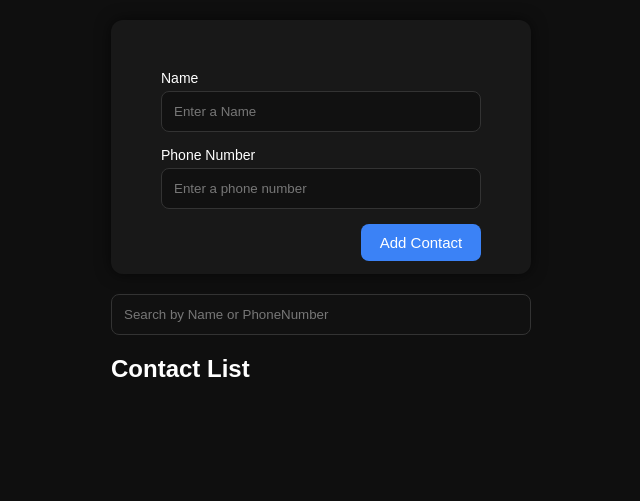
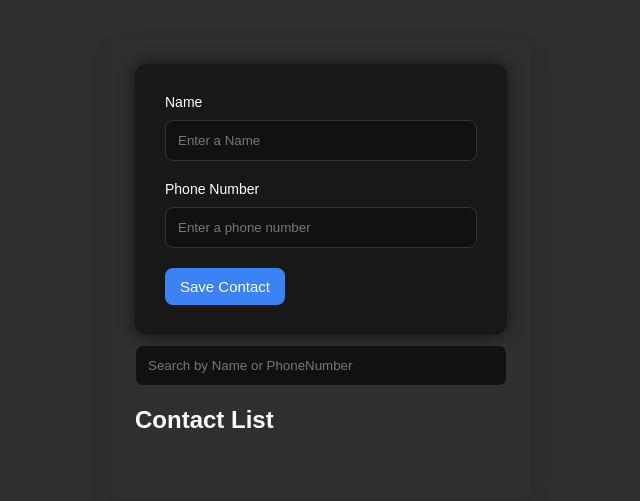
Before and after one commit to Thazu121/phonebook, a plain HTML site: page index.html in a window 1280 px wide. Shown: the whole page, without its empty margins (319-959 px from the left). Drawn offline with Linux system fonts and the light colour scheme; no server answers.

Commit message:
styling of form done

```diff
--- a/index.html
+++ b/index.html
@@ -16,11 +16,11 @@
             <input type="text" id="name" placeholder="Enter a Name" required>
             <label for="phoneNumber">Phone Number</label>
             <input type="text" id="phoneNumber" placeholder="Enter a phone number" required>
-            <button type="submit" id="save-btn">Add Contact</button>
+            <button type="submit" id="save-btn">Save Contact</button>
         </form>
 
         <div id="search-container">
-            <input type="text" placeholder="Search by Name or PhoneNumber" id="search" required>
+            <input type="text" placeholder="Search by Name or PhoneNumber" id="search" >
         </div>
 
         <h2>Contact List</h2>
--- a/style/index.css
+++ b/style/index.css
@@ -5,21 +5,28 @@
     box-sizing: border-box;
 }
 body{
-    background-color:#0f0f0f ;
+    background-color:#302e2e ;
     color: #fff;
     display: flex;
     justify-content: center;
-    padding: 20px;
+    padding: 40px 16px;
 
 }
 #container{
-    width :420px
-}
+    width: 100%;
+    max-width: 420px;
+    padding: 24px;
+    border-radius: 10px;
+    box-shadow: 0 10px 25px rgba(0, 0, 0, 0.08);}
 #form{
     background-color: #181818;
     border-radius: 12px;
-    padding: 50px;
-    margin-bottom: 20px;
+    padding: 30px;
+     display: flex;
+    flex-direction: column;
+    flex-wrap: wrap;
+    gap: 5px;
+    margin-bottom: 10px;
     box-shadow: 0 0 15px rgba(0,0,0,0.6);
 }
 label{
@@ -52,12 +59,16 @@ float:right;
 }
 #save-btn:hover{
     color: #0c0c0d;
+    opacity: 0.9;
 }
 #search{
     margin-bottom :20px;
 }
-#contact{
-    display: flex;
-    justify-content: space-between;
-    align-items: center;
+
+#contactList{
+    list-style: none;
+    padding: 20px;
 }
+ul li{
+
+}
```
